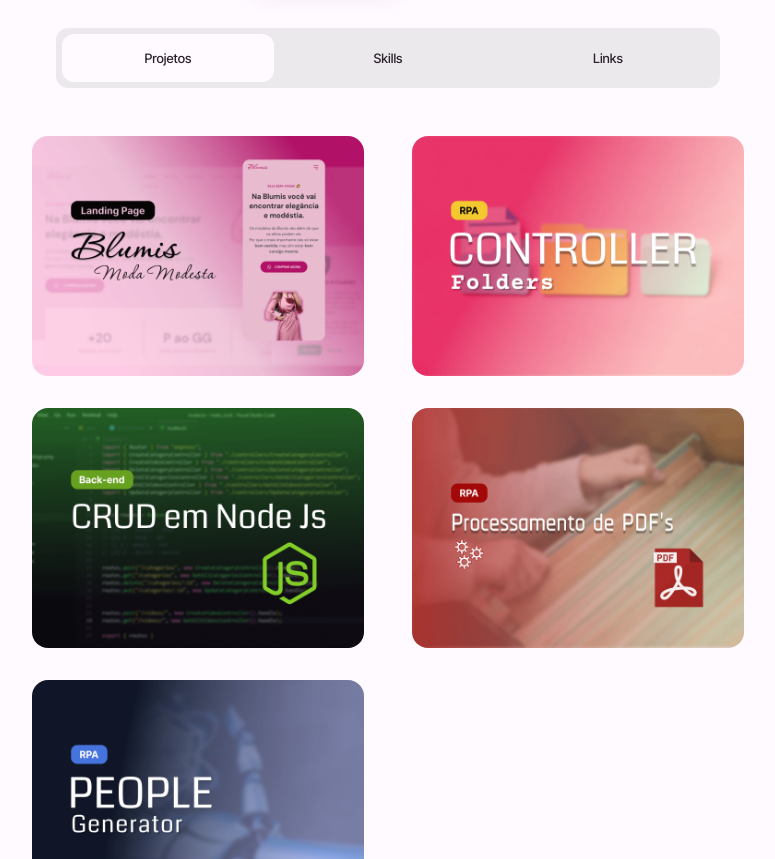
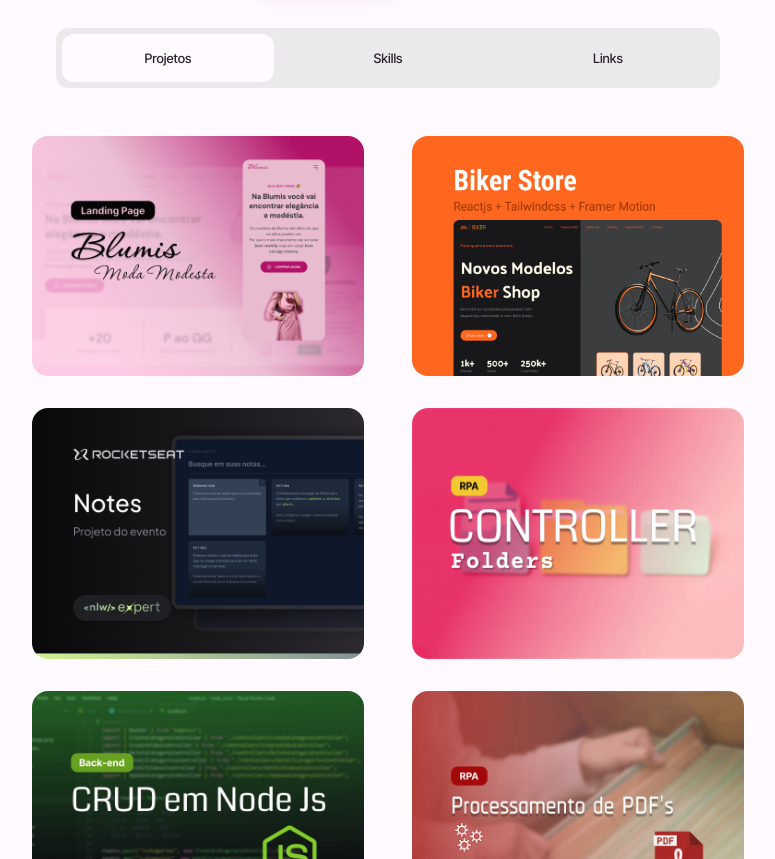
Before and after one commit to DiegoReports/dhreports, a website: page index.html in a window 1280 px wide. Shown: the part 500-1359 px from the top of the page, without its empty margins (252-1027 px from the left). Drawn offline with nearby package versions, Linux system fonts and the light colour scheme; a web font is replaced by a local one.

Commit message:
Update: Add new projects cards

```diff
--- a/index.html
+++ b/index.html
@@ -170,6 +170,34 @@
           </article>
 
           <article class="projects__card">
+            <img src="./assets/images/projects/BikerStore.png" alt="Projeto BikerStore" class="projects__img">
+            <div class="projects__modal">
+              <div>
+                <span class="projects__subtitle">Front-end</span>
+                <h3 class="projects__title">Biker Store</h3>
+                <a href="https://bike-tailwindcss.vercel.app/" class="projects__button button button__small"
+                  aria-label="Link para acessar ao projeto Biker Store lading page">
+                  <i class="ri-links-line"></i>
+                </a>
+              </div>
+            </div>
+          </article>
+
+          <article class="projects__card">
+            <img src="./assets/images/projects/ExpertNotes.png" alt="Projeto ExpertNotes" class="projects__img">
+            <div class="projects__modal">
+              <div>
+                <span class="projects__subtitle">Front-end</span>
+                <h3 class="projects__title">Expert Notes</h3>
+                <a href="https://expert-notes-black.vercel.app/" class="projects__button button button__small"
+                  aria-label="Link para acessar ao projeto Expert Notes">
+                  <i class="ri-links-line"></i>
+                </a>
+              </div>
+            </div>
+          </article>
+
+          <article class="projects__card">
             <img src="./assets/images/projects/ProjetoController.png"
               alt="Foto de apresentação do projeto de controle de pastas" class="projects__img">
             <div class="projects__modal">
@@ -228,6 +256,9 @@
               </div>
             </div>
           </article>
+
+
+
         </div>
         <!-- ============ SKILLS ============ -->
         <div class="skills__content grid" data-content id="skills">
```
Also changed, not shown: assets/images/projects/BikerStore.png (added), assets/images/projects/ExpertNotes.png (added).
